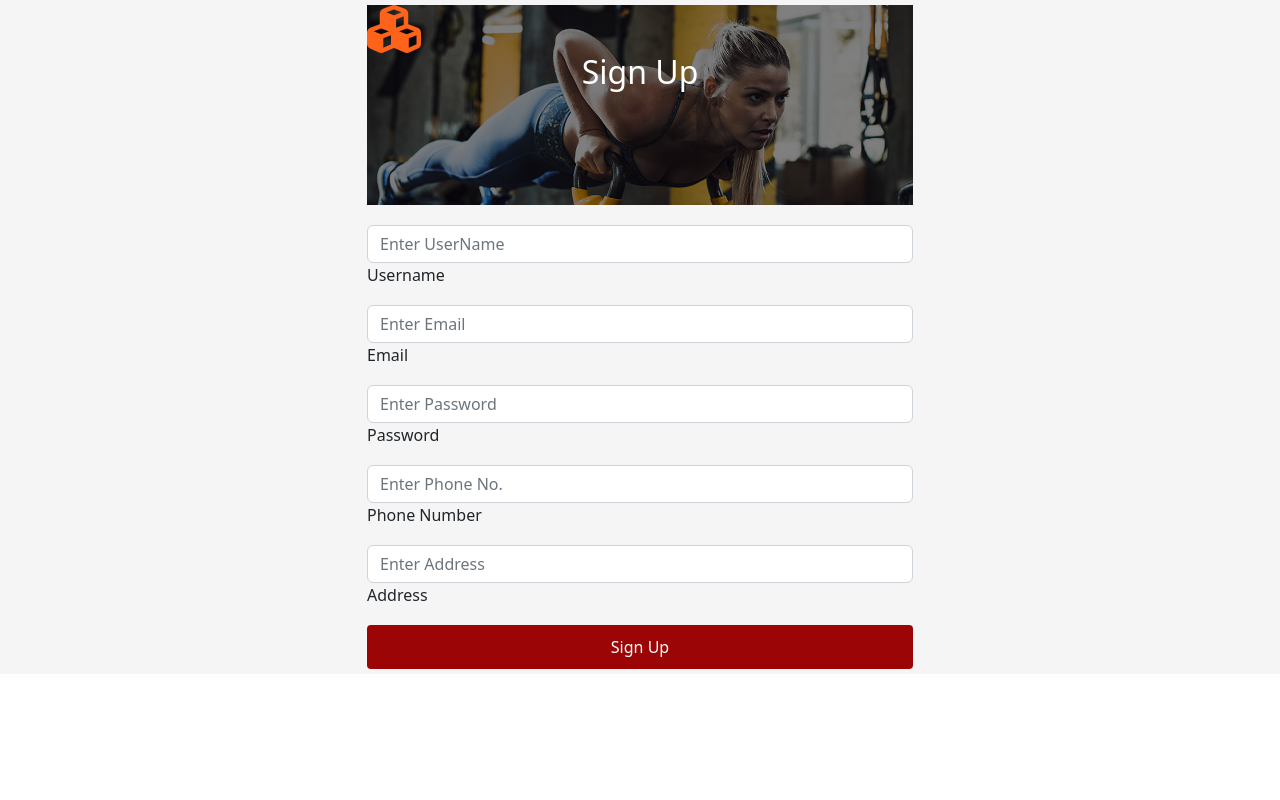
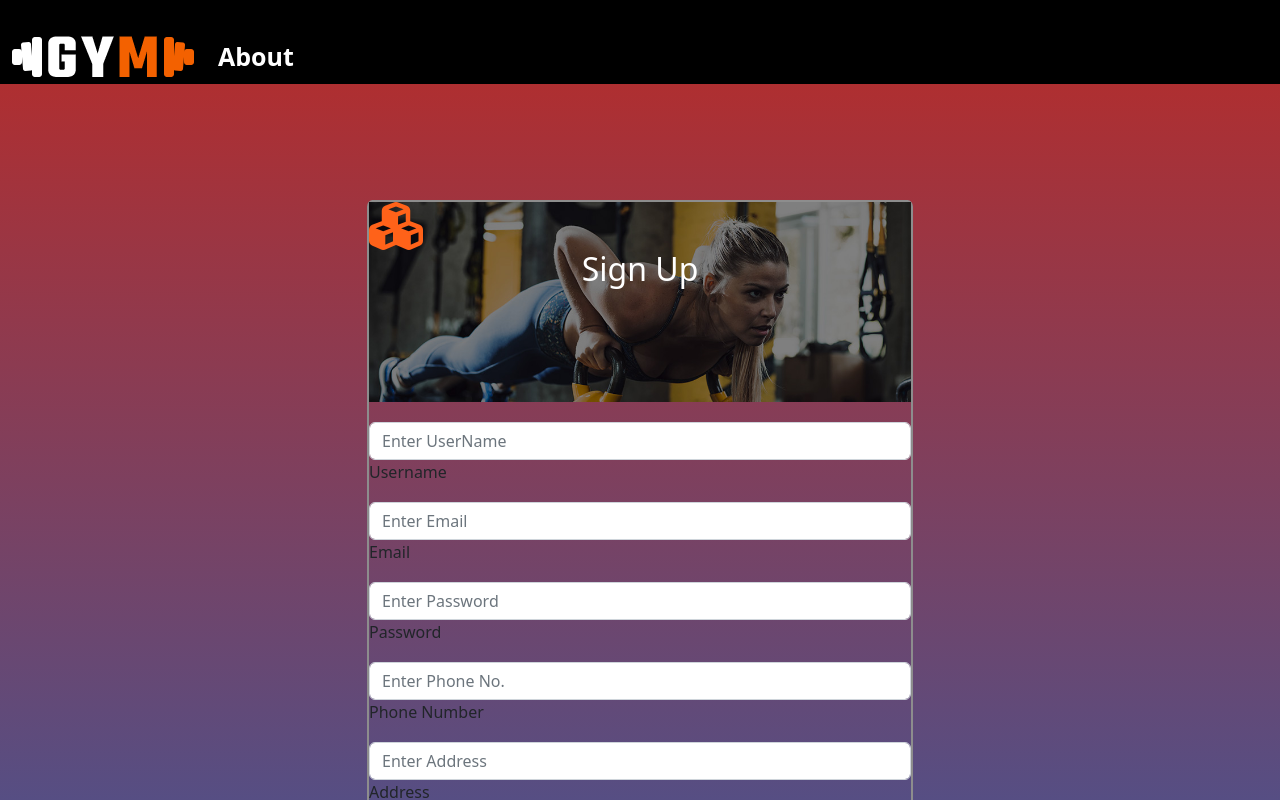
Before and after one commit to bcsf19a010/FYP, a React (Create React App) app in the folder frontend/: page /signup in a window 1280 px wide. Shown: the top 800 px of the page. Built offline with nearby package versions, Linux system fonts and the light colour scheme.

Commit message:
monday 22nd may

```diff
--- a/frontend/src/App.js
+++ b/frontend/src/App.js
@@ -1,12 +1,12 @@
 import React from "react";
-import { BrowserRouter, Routes, Route, Navigate } from "react-router-dom";
+import { BrowserRouter, Routes, Route } from "react-router-dom";
 import { useState } from "react";
 
 //import Workouts from "./Components/Workout/Workouts";
 import Navbar from "./Components/Navbar";
 import About from "./Components/About/about";
 //import Login from "./Components/Login/Login";
-import Signup from "./Components/SignUp/Signup";
+//import Signup from "./Components/SignUp/Signup";
 import Login from "./Components/Login_f/Login";
 import Clone from "./Components/Clone/Clone";
 import Footer from "./Components/footer";
@@ -14,6 +14,7 @@ import Home from "./Components/Home/Home";
 import "./app.css";
 import { useEffect } from "react";
 import DisplayExercises from "./Components/DisplayExercises";
+import SignUp from "./Components/SignUp/Signup";
 
 function App() {
   const [bgclr, setbgclr] = useState(true);
@@ -53,7 +54,10 @@ function App() {
             path="/exercise"
             element={[<Navbar />, <DisplayExercises />, <Footer />]}
           />
-          <Route path="/signup" element={<Signup />} />
+          <Route
+            path="/signup"
+            element={[<Navbar />, <SignUp setbgclr={setbgclr} />, <Footer />]}
+          />
           <Route
             path="/humanClone"
             element={[<Navbar />, <Clone />, <Footer />]}
--- a/frontend/src/Components/SignUp/Signup.js
+++ b/frontend/src/Components/SignUp/Signup.js
@@ -1,4 +1,5 @@
-import React, { useState } from "react";
+import React, { useState, useEffect } from "react";
+//import { useNavigate } from "react-router-dom";
 import {
   MDBContainer,
   MDBRow,
@@ -9,12 +10,29 @@ import {
 } from "mdb-react-ui-kit";
 import "./signup.css";
 
-const SignUp = () => {
+const SignUp = (props) => {
   const [username, setUsername] = useState("");
   const [email, setEmail] = useState("");
   const [password, setPassword] = useState("");
   const [phoneNo, setPhoneNo] = useState("");
   const [address, setAddress] = useState("");
+
+  useEffect(() => {
+    // This function will be called when the component mounts
+    console.log("in enter");
+    props.setbgclr(false);
+    return () => {
+      // This function will be called when the component unmounts
+      props.setbgclr(true);
+      console.log("in return");
+    };
+  }, []);
+
+  // const navigate = useNavigate();
+
+  // const loginRoute = () => {
+  //   navigate("/login");
+  // };
 
   const handleSubmit = (e) => {
     e.preventDefault();
@@ -31,11 +49,11 @@ const SignUp = () => {
   };
 
   return (
-    <div style={{ border: "2px", padding: "5px" }}>
+    <div className="signup-container">
       <MDBContainer>
         <MDBRow center>
           <MDBCol md="6">
-            <form onSubmit={handleSubmit}>
+            <form onSubmit={handleSubmit} className="signup-form">
               <div className="signup-image">
                 <div>
                   <MDBIcon
@@ -46,7 +64,7 @@ const SignUp = () => {
                   <h2 className="text-center">Sign Up</h2>
                 </div>
               </div>
-              <div className="signup-form">
+              <div>
                 <MDBInput
                   className="mdb-box"
                   label="Username"
--- a/frontend/src/Components/SignUp/signup.css
+++ b/frontend/src/Components/SignUp/signup.css
@@ -24,3 +24,16 @@
   .mdb-box{
     margin-top:10px;
   }
+
+  .signup-container {
+    margin: 50px;
+    display: flex;
+    justify-content: center;
+    align-items: center;
+    height: 100vh;
+  }
+
+  .signup-form {
+    border: 2px solid rgb(141, 141, 141);
+    border-radius: 1%;
+  }
```
Also changed, not shown: 1 other file (tests, documents, lock files or other folders).
